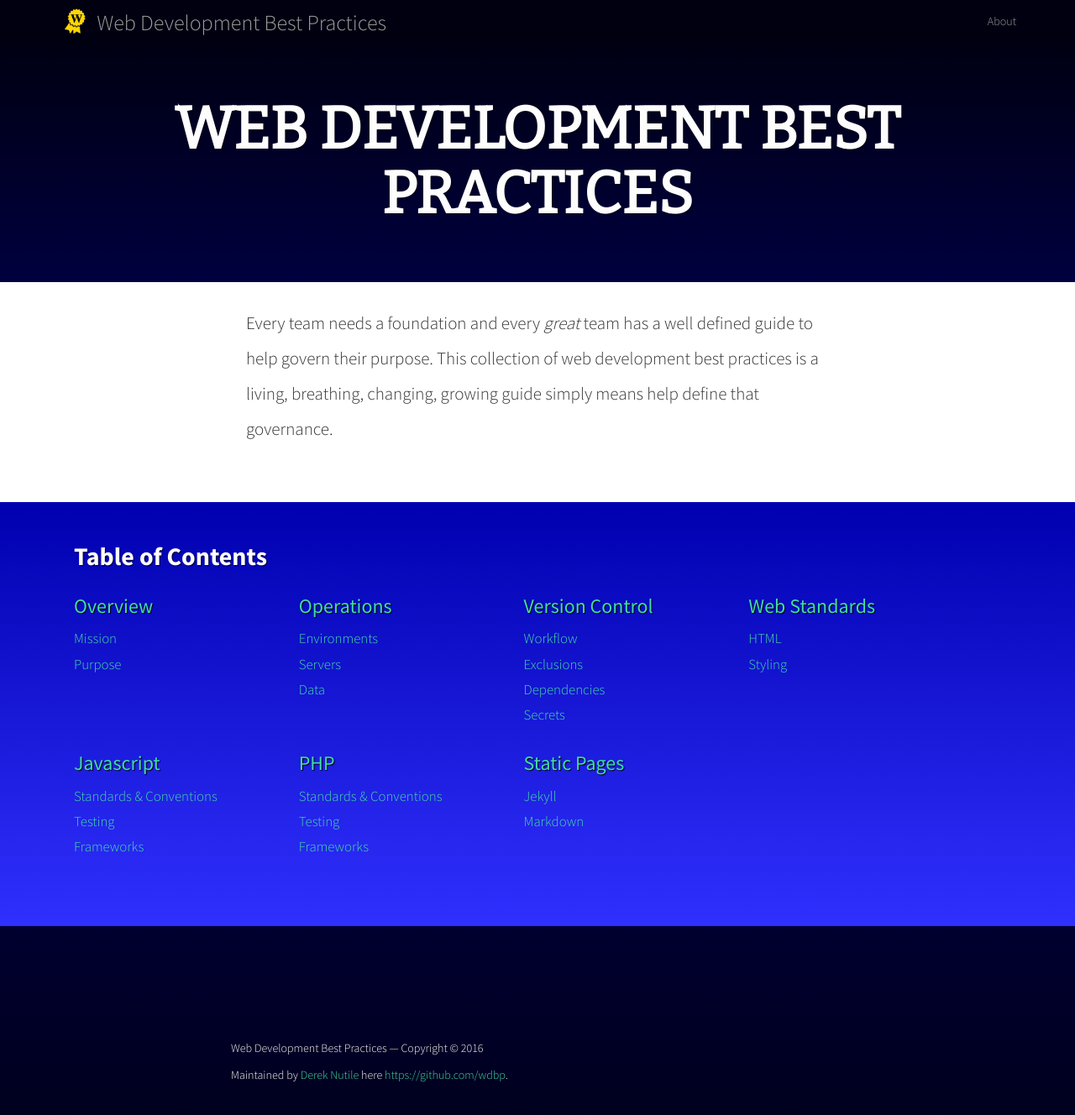
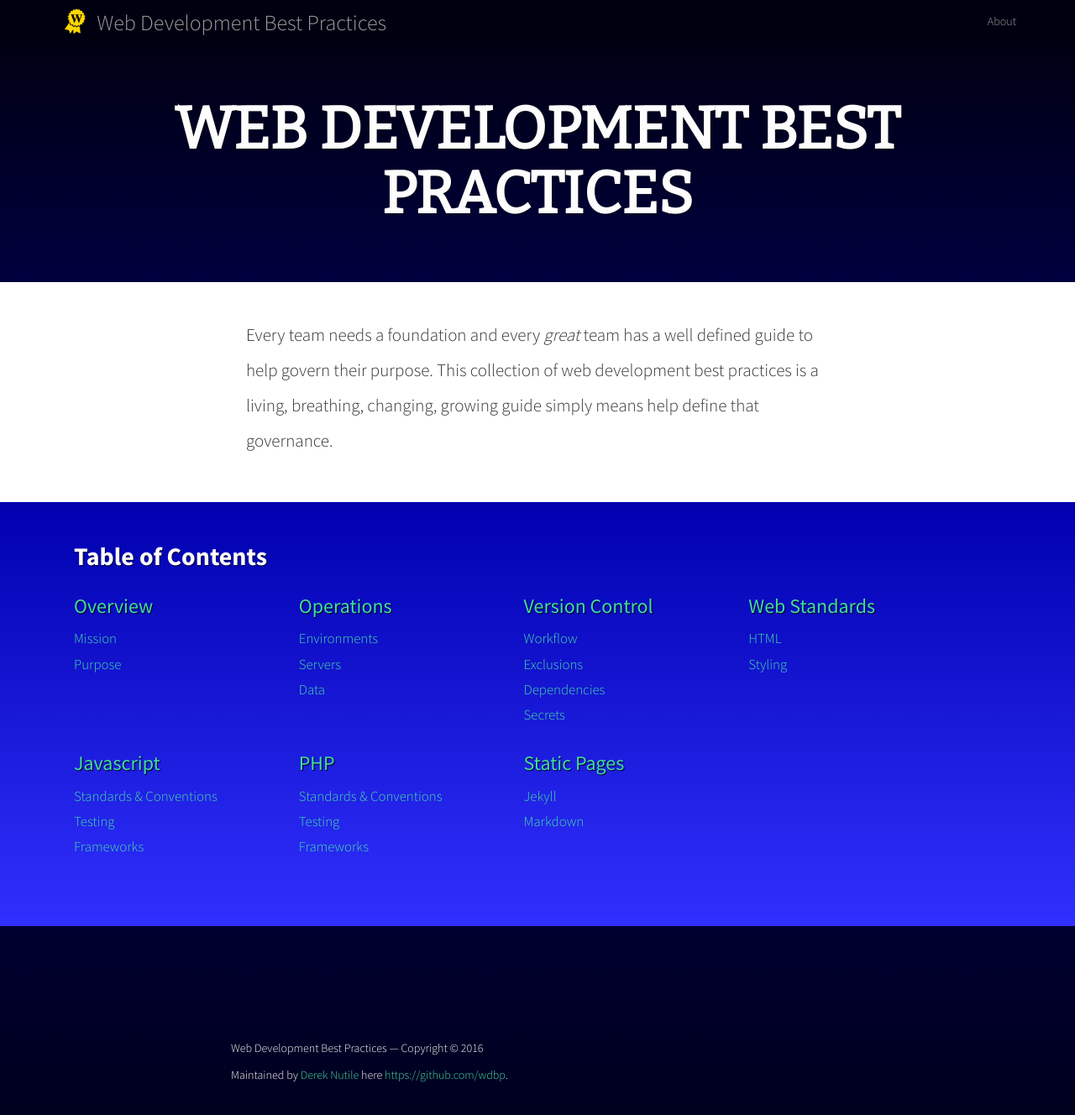
Before and after one commit to wdbp/wdbp.github.io, a Jekyll site: the page built from index.html, in a window 1280 px wide and 1400 px high. Shown: the top 1328 px of the window at 84% size. Built offline with Jekyll 4.4.1, drawn with Linux system fonts in a browser that asks for light colours.

Commit message:
edit/style - Update stylesheet

```diff
--- a/assets/css/custom.css
+++ b/assets/css/custom.css
@@ -109,7 +109,7 @@ footer p, footer ul, footer ol, footer address { font-size: 18px; line-height: 2
 /*****************************************************************************/
 /* sections
 /*****************************************************************************/
-section { margin: 2em 0 4em; }
+section { margin-top: 3em; margin-bottom: 3em; }
 
 section ul, section ol { padding-left: 36px; }
 
--- a/assets/scss/custom.scss
+++ b/assets/scss/custom.scss
@@ -325,7 +325,8 @@ footer p, footer ul, footer ol, footer address {
 /*****************************************************************************/
 
 section {
-  margin: 2em 0 4em;
+  margin-top: 3em;
+  margin-bottom: 3em;
 }
 
 section ul, section ol {
```
